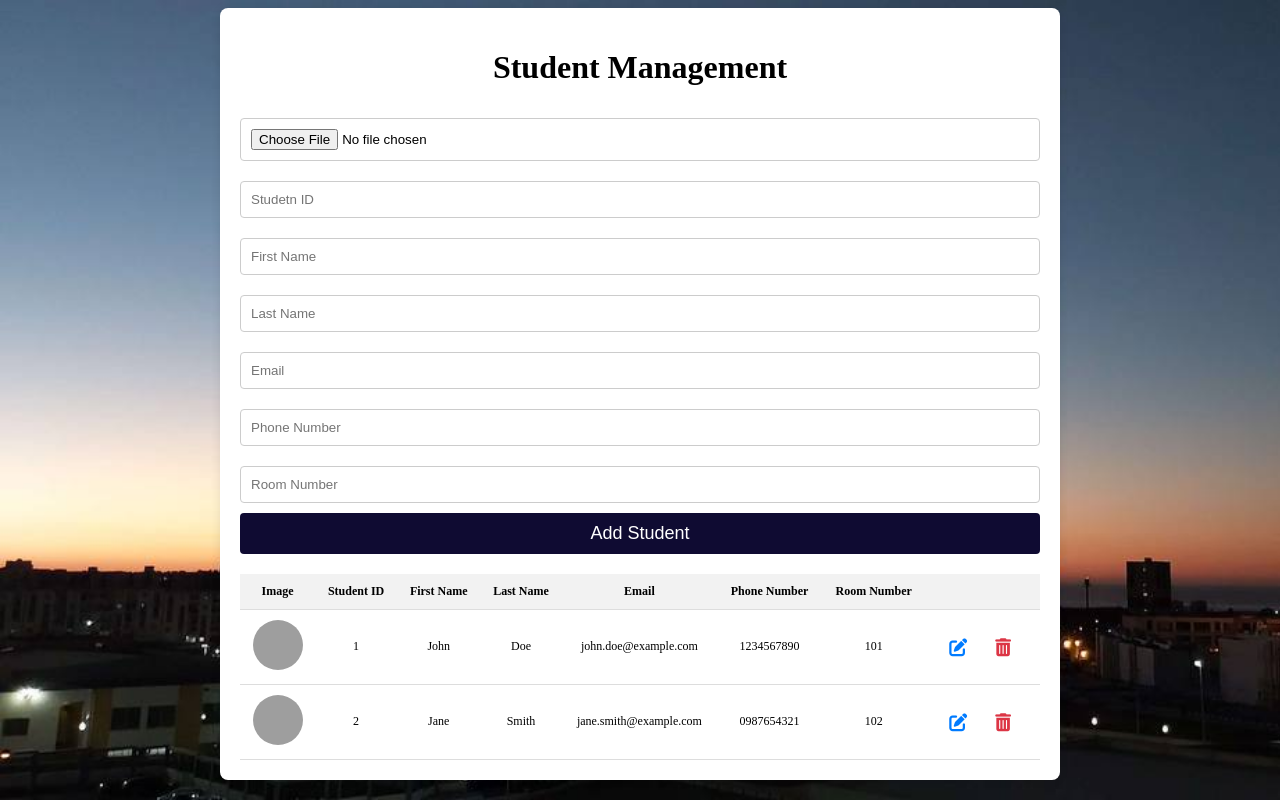
After one commit to KhaledZaabat/CampusConnect, a PHP site: page /crudstud.html in a window 1280 px wide. The commit adds this page. Run offline with PHP 8.4, Linux system fonts and the light colour scheme; grey boxes are pictures that could not be loaded.

Commit message:
fixed some problems

```diff
--- /dev/null
+++ b/assets/css/crudstud.css
@@ -0,0 +1,176 @@
+body {
+    background-image: url('pic5.jpg');
+    background-size: cover;
+    background-repeat: no-repeat;
+    background-attachment: fixed;
+}
+
+.container {
+    max-width: 800px;
+    margin: auto;
+    background: white;
+    padding: 20px;
+    border-radius: 8px;
+    box-shadow: 0 0 10px rgba(0,0,0,0.1);
+}
+
+h1 {
+    text-align: center;
+}
+
+.student-form {
+    display: flex;
+    flex-direction: column;
+    margin-bottom: 20px;
+}
+
+.student-form input {
+    margin: 10px 0;
+    padding: 10px;
+    border: 1px solid #ccc;
+    border-radius: 4px;
+}
+
+
+.student-form button {
+    padding: 10px;
+    background-color: #0f0b32;
+    color: white;
+    border: none;
+    border-radius: 4px;
+    cursor: pointer;
+    font-size: 18px;
+}
+
+.student-form button:hover {
+    background-color: #e6e6e6;
+    color: #0f0b32;
+    transition: background-color 0.3s ease;
+    text-decoration: none;
+    font-size: 18px;
+}
+
+table {
+    width: 100%;
+    border-collapse: collapse;
+    margin-top: 20px;
+    overflow-x: auto;
+}
+
+th, td {
+    padding: 10px;
+    text-align: center;
+    border-bottom: 1px solid #ddd;
+    font-size: 12px;
+}
+
+th {
+    background-color: #f2f2f2;
+}
+
+/* Responsive table: */
+@media screen and (max-width: 768px) {
+    .container {
+        padding: 10px;
+    }
+
+    table {
+        display: block;
+        width: 100%;
+        overflow-x: auto;
+        white-space: nowrap;
+    }
+
+    th, td {
+        padding: 8px;
+        font-size: 12px;
+    }
+
+    td a {
+        font-size: 12px;
+    }
+
+    td a i {
+        font-size: 12px;
+    }
+
+    /* Adjust image size on smaller screens */
+    .student-img {
+        width: 40px;
+        height: 40px;
+    }
+}
+
+/* For even smaller screens */
+@media screen and (max-width: 480px) {
+    th, td {
+        padding: 6px;
+        font-size: 9px;
+    }
+
+    td a {
+        font-size: 10px;
+    }
+
+    td a i {
+        font-size: 10px;
+    }
+
+    .student-img {
+        width: 30px;
+        height: 30px;
+    }
+}
+
+/* Student image styling */
+.student-img {
+    width: 50px;
+    height: 50px;
+    border-radius: 50%;
+    object-fit: cover;
+}
+
+/* Action buttons smaller size */
+td a {
+    margin-right: 5px;
+    padding: 5px 5px;
+    font-size: 15px;
+    text-decoration: none;
+    color: white;
+}
+
+td a {
+    margin-right: 5px;
+    padding: 5px;
+    text-decoration: none;
+    color: white;
+}
+
+td a.Edit {
+    color: #007bff;
+    font-size: 18px;
+    transition: transform 0.3s, color 0.3s;
+}
+
+td a.Edit:hover {
+    color: #0f0b32;
+    transform: scale(1.2);
+}
+
+/* Style for Delete icon */
+td a.Delete {
+    color: #dc3545;
+    font-size: 18px;
+    transition: transform 0.3s, color 0.3s;
+}
+
+td a.Delete:hover {
+    color: #000000;
+    transform: scale(1.2);
+}
+
+/* Optional: Adjust spacing and layout of icons */
+td a i {
+    padding: 5px;
+    cursor: pointer;
+}
--- a/assets/css/login.css
+++ b/assets/css/login.css
@@ -8,12 +8,11 @@
 }
 
 body {
-    background-image: url('/assets/img/pic5.jpg');
+    background-image: url('../img/pic5.jpg');
     background-size: cover;
     background-repeat: no-repeat;
     background-attachment: fixed;
 }
-
 
 .login-form {
     position: relative;
--- /dev/null
+++ b/crudstud.html
@@ -0,0 +1,68 @@
+<!DOCTYPE html>
+<html lang="en">
+<head>
+    <meta charset="UTF-8">
+    <meta name="viewport" content="width=device-width, initial-scale=1.0">
+    <title>Student CRUD</title>
+    <link rel="stylesheet" href="https://cdnjs.cloudflare.com/ajax/libs/font-awesome/6.0.0-beta3/css/all.min.css">
+    <link rel="stylesheet" href="crudstud.css">
+</head>
+<body>
+    <div class="container">
+        <h1>Student Management</h1>
+        <form action="#" method="post" class="student-form" enctype="multipart/form-data">
+            <input type="file" accept="image/*" name="studentImage" required>
+            <input type="text" placeholder="Studetn ID" name="StudentID" required>
+            <input type="text" placeholder="First Name" name="firstName" required>
+            <input type="text" placeholder="Last Name" name="lastName" required>
+            <input type="email" placeholder="Email" name="email" required>
+            <input type="tel" placeholder="Phone Number" name="phone" required>
+            <input type="text" placeholder="Room Number" name="room" required>
+            <button type="submit">Add Student</button>
+        </form>
+
+        <table>
+            <thead>
+                <tr>
+                    <th>Image</th>
+                    <th>Student ID</th>
+                    <th>First Name</th>
+                    <th>Last Name</th>
+                    <th>Email</th>
+                    <th>Phone Number</th>
+                    <th>Room Number</th>
+                    <th></th>
+                </tr>
+            </thead>
+            <tbody>
+                <tr>
+                    <td><img src="pic2.jpg" alt="John" class="student-img"></td>
+                    <td>1</td>
+                    <td>John</td>
+                    <td>Doe</td>
+                    <td>john.doe@example.com</td>
+                    <td>1234567890</td>
+                    <td>101</td>
+                    <td>
+                        <a href="#" class="Edit"><i class="fas fa-edit"></i></a>
+                        <a href="#" class="Delete"><i class="fas fa-trash-alt"></i></a>
+                    </td>
+                </tr>
+                <tr>
+                    <td><img src="pic3.jpg" alt="Jane" class="student-img"></td>
+                    <td>2</td>
+                    <td>Jane</td>
+                    <td>Smith</td>
+                    <td>jane.smith@example.com</td>
+                    <td>0987654321</td>
+                    <td>102</td>
+                    <td>
+                        <a href="#" class="Edit"><i class="fas fa-edit"></i></a>
+                        <a href="#" class="Delete"><i class="fas fa-trash-alt"></i></a>
+                    </td>
+                </tr>
+            </tbody>
+        </table>
+    </div>
+</body>
+</html>
--- a/home.html
+++ b/home.html
@@ -9,7 +9,6 @@
     <link rel="stylesheet" href="assets/css/styles.css"> <!-- custom css -->
     <link rel="stylesheet" href="assets/css/lostfound.css"> <!-- custom css -->
     <link rel="stylesheet" href="assets/css/HomeAdmin.css"> <!-- custom css -->
-    <!-- <script src="assets/js/HomeAdmin.js"></script> -->
 
     <!-- font awesome-->
     <link rel="stylesheet" href="https://cdnjs.cloudflare.com/ajax/libs/font-awesome/6.6.0/css/all.min.css" integrity="sha512-Kc323vGBEqzTmouAECnVceyQqyqdsSiqLQISBL29aUW4U/M7pSPA/gEUZQqv1cwx4OnYxTxve5UMg5GT6L4JJg==" crossorigin="anonymous" referrerpolicy="no-referrer" />
@@ -21,7 +20,7 @@
     <nav class="navbar navbar-expand-lg fixed-top bg-body clean-navbar">
         <div class="container">
             <a class="navbar-brand-logo" href="#">
-                <img src="assets/img/logo.png" alt="Brand Logo" style="height: 70px; width:70px;">
+                <img class ="logo_img" src="assets/img/logo.png" alt="Brand Logo">
             </a>
             <button data-bs-toggle="collapse" class="navbar-toggler" data-bs-target="#navcol-1">
                 <span class="visually-hidden">Toggle navigation</span>
@@ -159,7 +158,7 @@
             </ul>
         </div>
         <div>
-            <img src="assets/img/logo.png" alt="Brand Logo" style="height: 160px;">
+            <img class="logo_footer" src="assets/img/logo.png" alt="Brand Logo">
         </div>
     </div>
     <div class="text-center custom-bg-black p-1">
--- a/lostfound.html
+++ b/lostfound.html
@@ -17,7 +17,7 @@
     <nav class="navbar navbar-expand-lg fixed-top bg-body clean-navbar">
         <div class="container">
             <a class="navbar-brand-logo" href="#">
-                <img src="assets/img/logo.png" alt="Brand Logo" style="height: 70px; width:70px;">
+                <img class ="logo_img" src="assets/img/logo.png" alt="Brand Logo">
             </a>
             <button data-bs-toggle="collapse" class="navbar-toggler" data-bs-target="#navcol-1">
                 <span class="visually-hidden">Toggle navigation</span>
@@ -113,7 +113,7 @@
             </ul>
         </div>
         <div>
-            <img src="assets/img/logo.png" alt="Brand Logo" style="height: 160px;">
+            <img class="logo_footer" src="assets/img/logo.png" alt="Brand Logo">
         </div>
     </div>
     <div class="text-center custom-bg-black p-1">
```
Also changed, not shown: Login.html (+6 -9 lines), assets/css/styles.css (+9 -0 lines), 1 other file.
